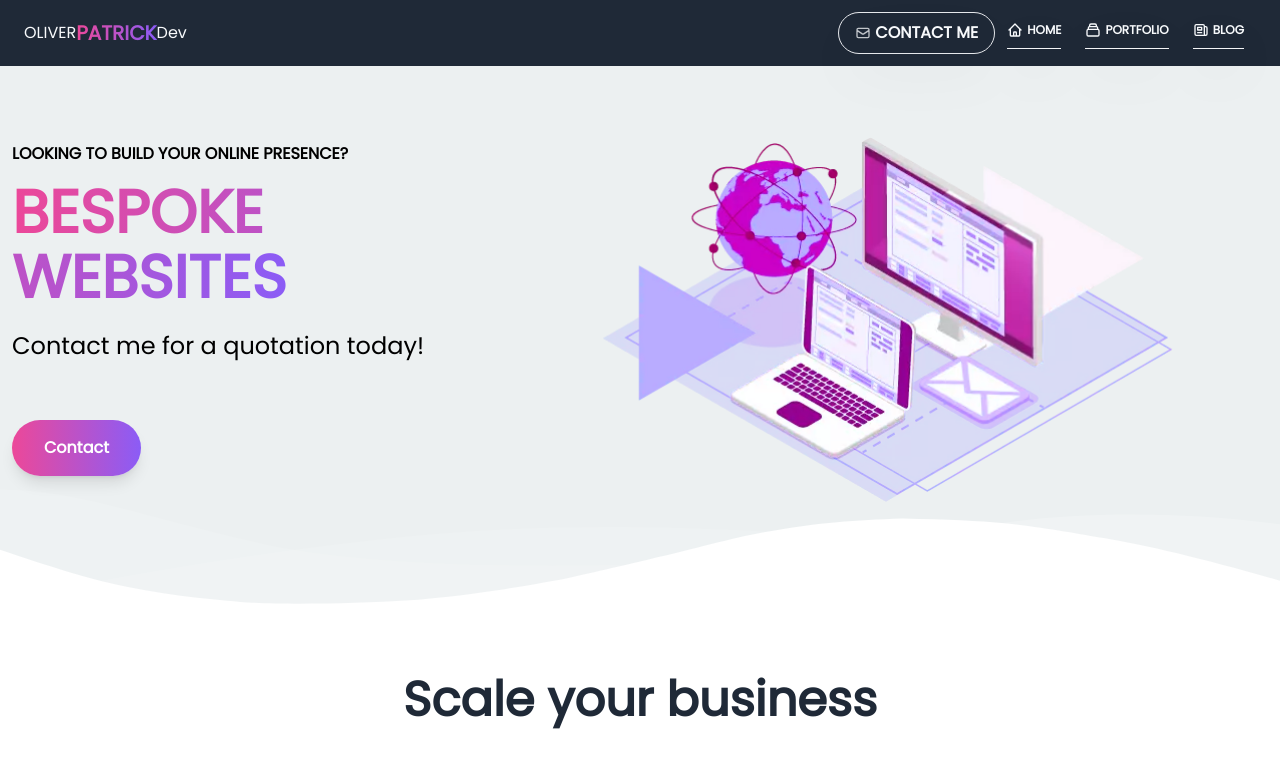
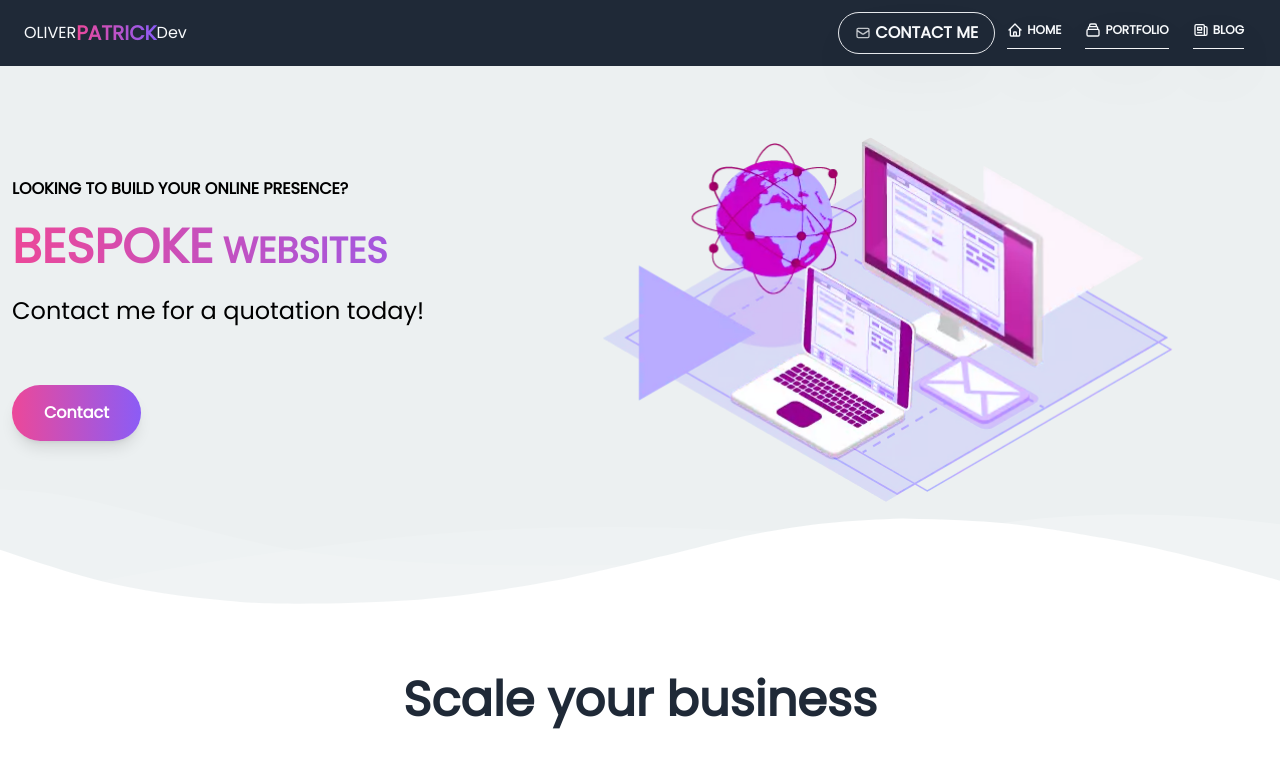
Before and after one commit to oliverpatrick/opdev-website, a Next.js app: page / in a window 1280 px wide. Shown: the top 780 px of the page. Built offline with nearby package versions, Linux system fonts and the light colour scheme.

Commit message:
text errors

```diff
--- a/src/pages/index.tsx
+++ b/src/pages/index.tsx
@@ -15,15 +15,14 @@ const Home: NextPage = () => {
       </Head>
 
       <div className="pt-24">
-        <div className="container px-3 mx-auto flex flex-wrap flex-col md:flex-row items-center">
-          <div className="flex flex-col w-full md:w-2/5 justify-center items-start text-center md:text-left">
-            <p className="uppercase tracking-loose w-full font-semibold">
+        <div className="container px-3 mx-auto flex flex-col md:flex-row">
+          <div className="flex flex-col w-full md:w-2/5 justify-center text-center md:text-left">
+            <p className="uppercase w-full font-semibold">
               Looking to build your online presence?
             </p>
-            <h1 className="my-4 text-5xl font-bold leading-tight">
-              <span className="uppercase stroke-slate-100 bg-clip-text text-transparent bg-gradient-to-r from-pink-500 to-violet-500 text-6xl font-extrabold">
-                Bespoke Websites
-              </span>
+            <h1 className="my-4 font-extrabold leading-tight uppercase text-transparent text-5xl stroke-slate-100 bg-clip-text bg-gradient-to-r from-pink-500 to-violet-500 break-words">
+              Bespoke
+              <span className="text-4xl"> Websites</span>
             </h1>
             <p className="leading-normal text-2xl mb-8">
               Contact me for a quotation today!
@@ -89,12 +88,12 @@ const Home: NextPage = () => {
           </h1>
 
           <div className="w-full mb-4">
-            <div className="h-1 mx-auto gradient w-64 opacity-25 my-0 py-0 rounded-t"></div>
+            <div className="h-1 mx-auto w-64 opacity-25 my-0 py-0 rounded-t"></div>
           </div>
 
           <div className="flex flex-wrap">
             <div className="w-5/6 sm:w-1/2 p-6">
-              <h3 className="text-3xl text-gray-800 font-bold leading-none mb-3">
+              <h3 className="text-3xl text-gray-800 font-bold mb-3">
                 <span className="stroke-slate-100 bg-clip-text text-transparent bg-gradient-to-r from-pink-500 to-violet-500 text-3xl font-extrabold">
                   Open yourself up to the world
                 </span>
@@ -217,7 +216,7 @@ const Home: NextPage = () => {
               </svg>
             </div>
             <div className="w-full sm:w-1/2 p-6 mt-6">
-              <div className="align-middle">
+              <div className="">
                 <h3 className="text-3xl text-gray-800 font-bold leading-none mb-3">
                   <span className="stroke-slate-100 bg-clip-text text-transparent bg-gradient-to-r from-pink-500 to-violet-500 text-3xl font-extrabold">
                     Industry Accredited Developer
```
